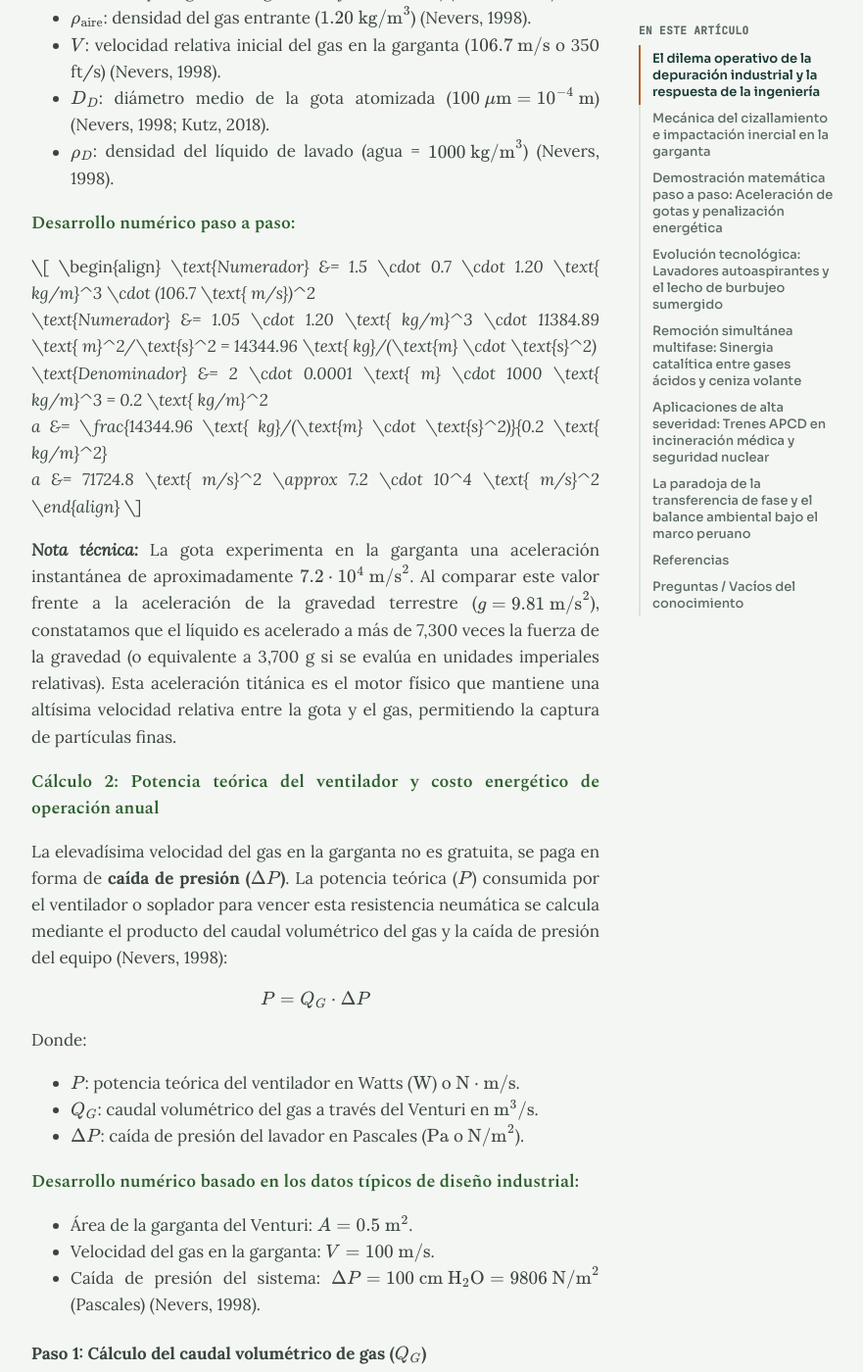
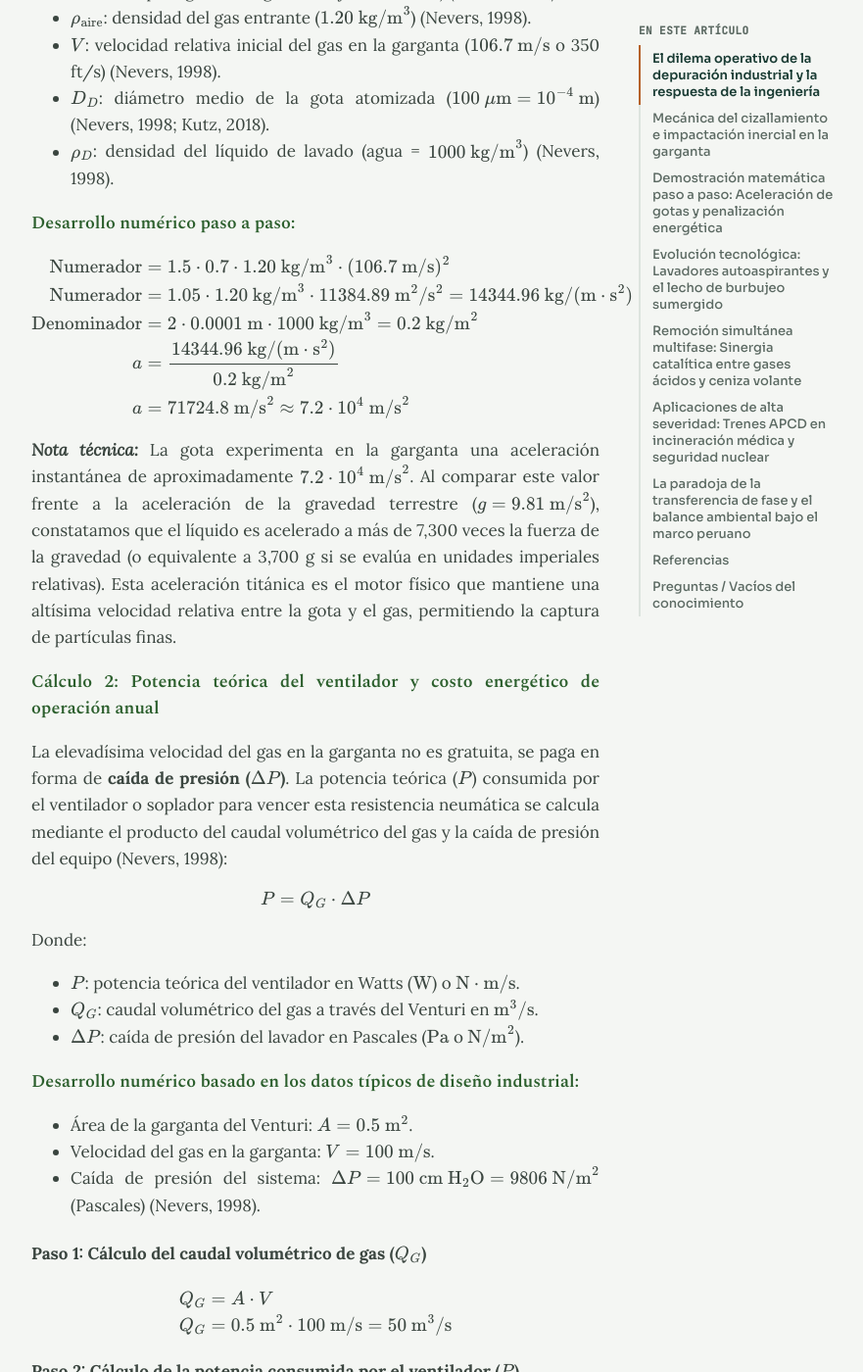
Before and after one commit to elvissalcedo/elvissalcedo.github.io, a Jekyll site: the page built from _posts/2026-09-17-lavador-venturi.md, in a window 1280 px wide and 1400 px high, scrolled down 5963 px. Shown: the whole window at 98% size, without its empty margins (198-1079 px from the left). Built offline with Jekyll 4.4.1, drawn with Linux system fonts in a browser that asks for light colours; some of the changed text lies outside the part shown.

Commit message:
Corrige el renderizado de \begin{align*} en el articulo del Venturi
Agrega el paquete ams a la config de MathJax (packages: {'[+]': ['ams']})
en _layouts/default.html, pero ese no era el unico bug: kramdown convierte
un salto de linea real despues de una corrida de backslashes en un <br>
sin importar cuantos backslashes tenga, asi que el separador de fila \
de cada align* se comia entero.

Probado con 4 variantes reales sobre un post de prueba temporal (borrado
despues): la unica combinacion que sobrevive intacta es 4 backslashes SIN
salto de linea inmediato. Los 4 bloques align* del articulo se colapsan a
una sola linea fisica cada uno. Confirmado con Edge headless (DOM
ejecutado + captura de pantalla) que las 4 ecuaciones renderizan
multi-linea reales, no texto crudo.

Se confirma ademas a nivel de bytes que el & de cada fila era y sigue
siendo el caracter ASCII correcto -- el "e=" que se veia en el sitio era
un efecto visual del fallo de MathJax, no una corrupcion del .md.

02-instrucciones-notebooklm.md suma las dos reglas aprendidas (separador
de 4 backslashes en una sola linea; asterisco de align* escapado como \*)
junto al item correspondiente del checklist de la seccion 8.

Co-Authored-By: Claude Sonnet 5 <noreply@anthropic.com>

```diff
--- a/_layouts/default.html
+++ b/_layouts/default.html
@@ -18,12 +18,15 @@
        -- no solo en los posts -- porque Liquid no permite que un layout hijo
        inyecte contenido en el <head> del padre; el script es async y no pesa
        en las páginas sin fórmulas. Delimitadores \(...\)/\[...\], no $...$,
-       para no chocar con montos en soles/dólares en el texto. -->
+       para no chocar con montos en soles/dólares en el texto. El paquete
+       "ams" habilita entornos como \begin{align}...\end{align} -- sin él,
+       MathJax no reconoce \begin{align} y lo deja como texto crudo. -->
   <script>
     window.MathJax = {
       tex: {
         inlineMath: [['\\(', '\\)']],
-        displayMath: [['\\[', '\\]']]
+        displayMath: [['\\[', '\\]']],
+        packages: {'[+]': ['ams']}
       }
     };
   </script>
--- a/_posts/2026-09-17-lavador-venturi.md
+++ b/_posts/2026-09-17-lavador-venturi.md
@@ -97,15 +97,7 @@ Donde:
 
 ### Desarrollo numérico paso a paso:
 
-\\[
-\begin{align*}
-\text{Numerador} &= 1.5 \cdot 0.7 \cdot 1.20 \text{ kg/m}^3 \cdot (106.7 \text{ m/s})^2 \\
-\text{Numerador} &= 1.05 \cdot 1.20 \text{ kg/m}^3 \cdot 11384.89 \text{ m}^2/\text{s}^2 = 14344.96 \text{ kg}/(\text{m} \cdot \text{s}^2) \\
-\text{Denominador} &= 2 \cdot 0.0001 \text{ m} \cdot 1000 \text{ kg/m}^3 = 0.2 \text{ kg/m}^2 \\
-a &= \frac{14344.96 \text{ kg}/(\text{m} \cdot \text{s}^2)}{0.2 \text{ kg/m}^2} \\
-a &= 71724.8 \text{ m/s}^2 \approx 7.2 \cdot 10^4 \text{ m/s}^2
-\end{align*}
-\\]
+\\[ \begin{align\*} \text{Numerador} &= 1.5 \cdot 0.7 \cdot 1.20 \text{ kg/m}^3 \cdot (106.7 \text{ m/s})^2 \\\\ \text{Numerador} &= 1.05 \cdot 1.20 \text{ kg/m}^3 \cdot 11384.89 \text{ m}^2/\text{s}^2 = 14344.96 \text{ kg}/(\text{m} \cdot \text{s}^2) \\\\ \text{Denominador} &= 2 \cdot 0.0001 \text{ m} \cdot 1000 \text{ kg/m}^3 = 0.2 \text{ kg/m}^2 \\\\ a &= \frac{14344.96 \text{ kg}/(\text{m} \cdot \text{s}^2)}{0.2 \text{ kg/m}^2} \\\\ a &= 71724.8 \text{ m/s}^2 \approx 7.2 \cdot 10^4 \text{ m/s}^2 \end{align\*} \\]
 
 ***Nota técnica:*** La gota experimenta en la garganta una aceleración instantánea de aproximadamente \\(7.2 \cdot 10^4 \text{ m/s}^2\\). Al comparar este valor frente a la aceleración de la gravedad terrestre (\\(g = 9.81 \text{ m/s}^2\\)), constatamos que el líquido es acelerado a más de 7,300 veces la fuerza de la gravedad (o equivalente a 3,700 g si se evalúa en unidades imperiales relativas). Esta aceleración titánica es el motor físico que mantiene una altísima velocidad relativa entre la gota y el gas, permitiendo la captura de partículas finas.
 
@@ -128,31 +120,16 @@ Donde:
 
 #### Paso 1: Cálculo del caudal volumétrico de gas (\\(Q_G\\))
 
-\\[
-\begin{align*}
-Q_G &= A \cdot V \\
-Q_G &= 0.5 \text{ m}^2 \cdot 100 \text{ m/s} = 50 \text{ m}^3/\text{s}
-\end{align*}
-\\]
+\\[ \begin{align\*} Q_G &= A \cdot V \\\\ Q_G &= 0.5 \text{ m}^2 \cdot 100 \text{ m/s} = 50 \text{ m}^3/\text{s} \end{align\*} \\]
 
 #### Paso 2: Cálculo de la potencia consumida por el ventilador (\\(P\\))
 
-\\[
-\begin{align*}
-P &= 50 \text{ m}^3/\text{s} \cdot 9806 \text{ N/m}^2 \\
-P &= 490300 \text{ W} = 490.3 \text{ kW}
-\end{align*}
-\\]
+\\[ \begin{align\*} P &= 50 \text{ m}^3/\text{s} \cdot 9806 \text{ N/m}^2 \\\\ P &= 490300 \text{ W} = 490.3 \text{ kW} \end{align\*} \\]
 
 #### Paso 3: Cálculo del consumo energético y costo económico de operación anual
 Asumiendo una operación continua de la planta industrial de 8,760 horas al año y una tarifa eléctrica industrial conservadora de 0.05 USD por kilowatt-hora (\\(\text{USD/kWh}\\)) (Nevers, 1998):
 
-\\[
-\begin{align*}
-\text{Energía Anual} &= 490.3 \text{ kW} \cdot 8760 \text{ h/año} = 4295028 \text{ kWh/año} \\
-\text{Costo Anual} &= 4295028 \text{ kWh/año} \cdot 0.05 \text{ USD/kWh} = 214751.40 \text{ USD/año}
-\end{align*}
-\\]
+\\[ \begin{align\*} \text{Energía Anual} &= 490.3 \text{ kW} \cdot 8760 \text{ h/año} = 4295028 \text{ kWh/año} \\\\ \text{Costo Anual} &= 4295028 \text{ kWh/año} \cdot 0.05 \text{ USD/kWh} = 214751.40 \text{ USD/año} \end{align\*} \\]
 
 ***Nota técnica:*** Para vencer una caída de presión de \\(100 \text{ cm H}\_2\text{O}\\) en un flujo gaseoso de \\(50 \text{ m}^3/\text{s}\\), se requiere un ventilador de tiro inducido de casi \\(500 \text{ kW}\\) operando continuamente. En términos económicos, el costo de electricidad supera los 214,000 USD anuales solo para operar el ventilador. Esto demuestra por qué el gasto energético es la variable dominante del costo del ciclo de vida en un lavador Venturi: en muy pocos años de operación, la factura de energía supera con creces el costo inicial de compra e instalación del equipo.
 
```
Also changed, not shown: 02-instrucciones-notebooklm.md (+3 -0 lines), CLAUDE.md (+19 -0 lines).
